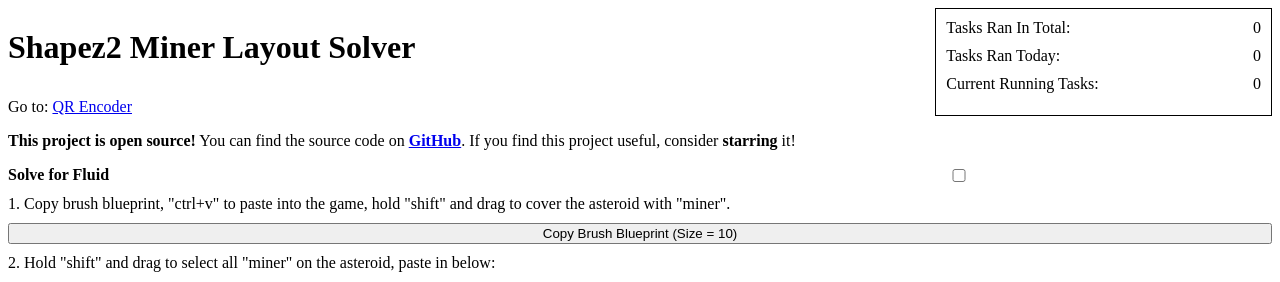
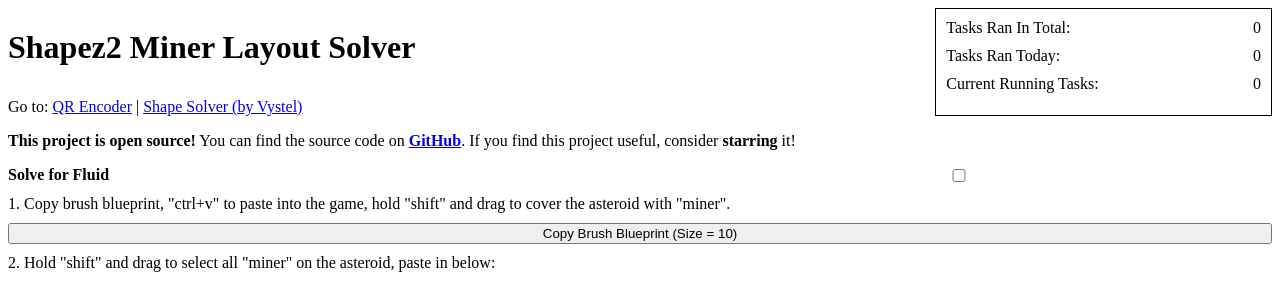
Before and after one commit to jiahao-0204/Shapez2-MIP-Miner, a FastAPI app: page / in a window 1280 px wide. Shown: the top 282 px of the page. Run offline with FastAPI, Linux system fonts and the light colour scheme; parts of the project's set-up code (start-up, migrations or seed data) failed here and were passed over.

Commit message:
feat(add link to vystel's shape solver)

```diff
--- a/app/templates/index.html
+++ b/app/templates/index.html
@@ -78,7 +78,7 @@
             <h1>Shapez2 Miner Layout Solver</h1>
 
             <!-- on the same line -->
-            <span style="white-space: nowrap;">Go to: <a href="/qr_encoder">QR Encoder</a></span>
+            <span style="white-space: nowrap;">Go to: <a href="/qr_encoder">QR Encoder</a> | <a href="https://vystel.github.io/shapez2-solver/">Shape Solver (by Vystel)</a></span>
         </div>
 
         <div class="list_container box_around align_right">
--- a/app/templates/qr_encoder.html
+++ b/app/templates/qr_encoder.html
@@ -78,7 +78,7 @@
             <h1>Shapez2 QR Encoder</h1>
 
             <!-- on the same line -->
-            <span style="white-space: nowrap;">Go to: <a href="/">Miner Layout Solver</a></span>
+            <span style="white-space: nowrap;">Go to: <a href="/">Miner Layout Solver</a> | <a href="https://vystel.github.io/shapez2-solver/">Shape Solver (by Vystel)</a></span>
         </div>
 
         <div class="list_container box_around align_right">
```
